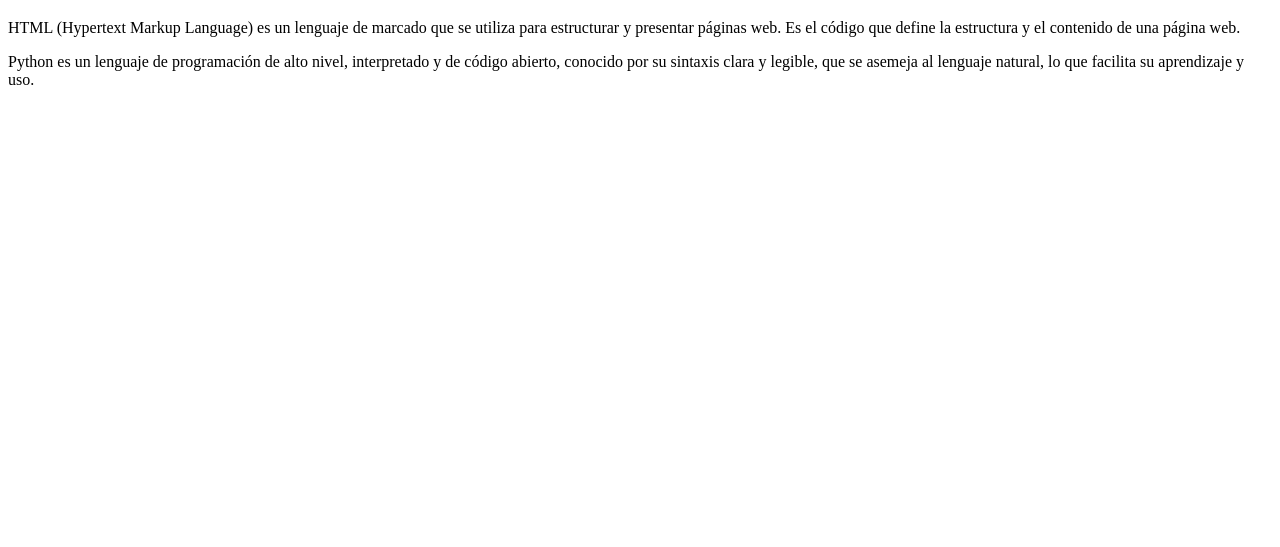
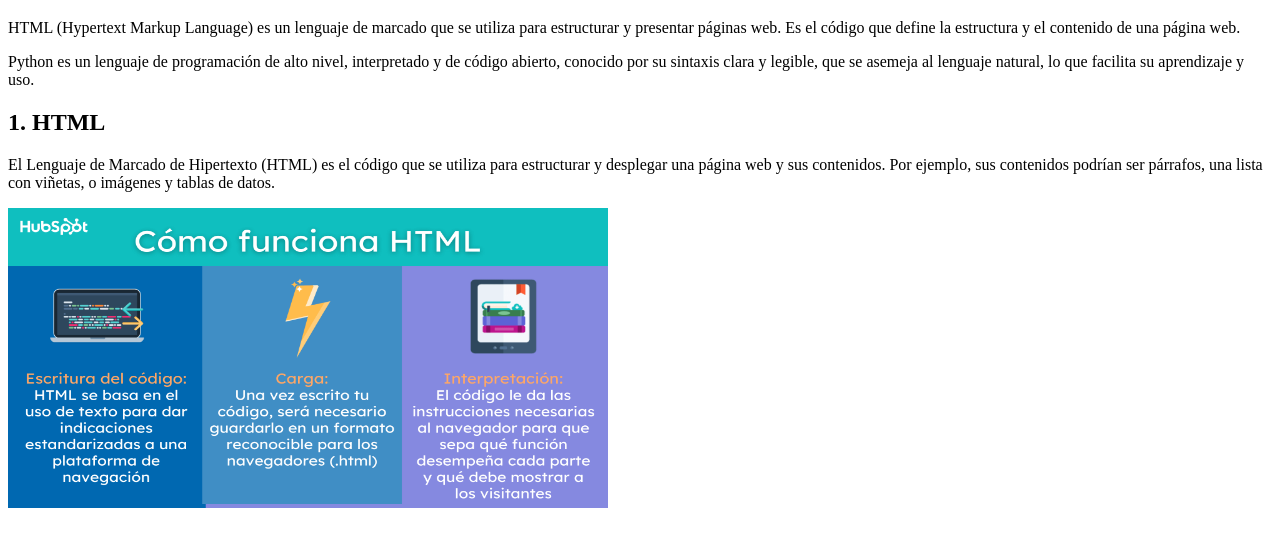
Before and after one commit to J0Keis/HTML, a plain HTML site: page index.html in a window 1280 px wide. Shown: the part 61-608 px from the top of the page. Drawn offline with Linux system fonts and the light colour scheme.

Commit message:
section 1 html

```diff
--- a/index.html
+++ b/index.html
@@ -11,9 +11,19 @@
 <body>
    <header>
     <h1>HTML y Python</h1>
+
     <p>HTML (Hypertext Markup Language) es un lenguaje de marcado que se utiliza para estructurar y presentar páginas web. Es el código que define la estructura y el contenido de una página web. </p>
+
     <p>Python es un lenguaje de programación de alto nivel, interpretado y de código abierto, conocido por su sintaxis clara y legible, que se asemeja al lenguaje natural, lo que facilita su aprendizaje y uso.
     </p>
    </header>
+   <main>
+    <section>
+        <h2>1. HTML</h2>
+        <p>El Lenguaje de Marcado de Hipertexto (HTML) es el código que se utiliza para estructurar y desplegar una página web y sus contenidos. Por ejemplo, sus contenidos podrían ser párrafos, una lista con viñetas, o imágenes y tablas de datos.</p>
+        <img height="300px" width="600px" src="./Imagenes/guia-html-que-es-y-como-funciona.png" alt="Imagen HTML">
+    </section>
+
+   </main>
 </body>
 </html>
```
Also changed, not shown: Imagenes/guia-html-que-es-y-como-funciona.png (added).
